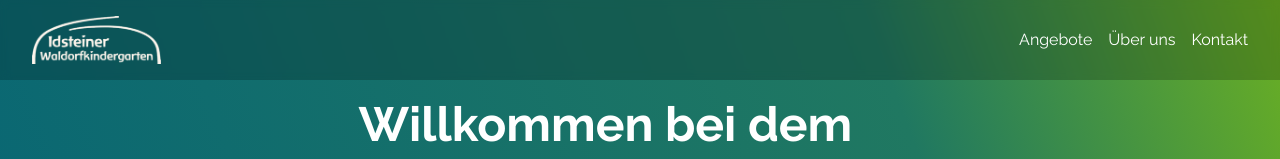
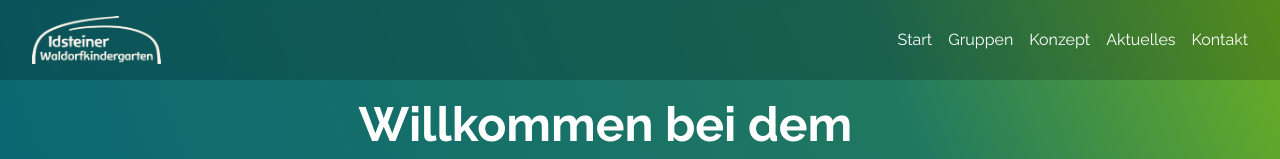
Before and after one commit to Tylopilus/waldorfkindergarten-idstein, a Next.js app: page / in a window 1280 px wide. Shown: the top 159 px of the page. Built offline with nearby package versions, Linux system fonts and the light colour scheme.

Commit message:
refactor links

```diff
--- /dev/null
+++ b/src/app/navlinks.ts
@@ -0,0 +1,24 @@
+const links = [
+  {
+    title: 'Start',
+    href: '/',
+  },
+  {
+    title: 'Gruppen',
+    href: '/gruppen',
+  },
+  {
+    title: 'Konzept',
+    href: '/konzept',
+  },
+  {
+    title: 'Aktuelles',
+    href: '/aktuelles',
+  },
+  {
+    title: 'Kontakt',
+    href: '/kontakt',
+  },
+];
+
+export { links };
--- a/src/components/Navigation.tsx
+++ b/src/components/Navigation.tsx
@@ -1,6 +1,7 @@
 'use client';
 import Link from 'next/link';
 import { useState } from 'react';
+import { links } from '../app/navlinks';
 
 export function Navigation() {
   const [isNavExpanded, setIsNavExpanded] = useState(false);
@@ -28,19 +29,15 @@ export function Navigation() {
         </svg>
       </button>
       <ul
-        className={`absolute inset-0 h-screen w-full flex-row gap-4 bg-white sm:relative sm:flex sm:h-auto sm:w-auto sm:bg-transparent ${
-          isNavExpanded ? 'block' : 'hidden'
+        className={`absolute inset-0 h-screen w-full flex-col items-center justify-center gap-12 bg-white text-center text-4xl sm:relative sm:flex sm:h-auto sm:w-auto sm:flex-row sm:gap-4 sm:bg-transparent sm:text-base ${
+          isNavExpanded ? 'flex' : 'hidden'
         }`}
       >
-        <li>
-          <Link href='/angebote'>Angebote</Link>
-        </li>
-        <li>
-          <Link href='/ueber-uns'>Über uns</Link>
-        </li>
-        <li>
-          <Link href='/kontakt'>Kontakt</Link>
-        </li>
+        {links.map((link) => (
+          <li key={link.href}>
+            <Link href={link.href}>{link.title}</Link>
+          </li>
+        ))}
       </ul>
     </nav>
   );
```
